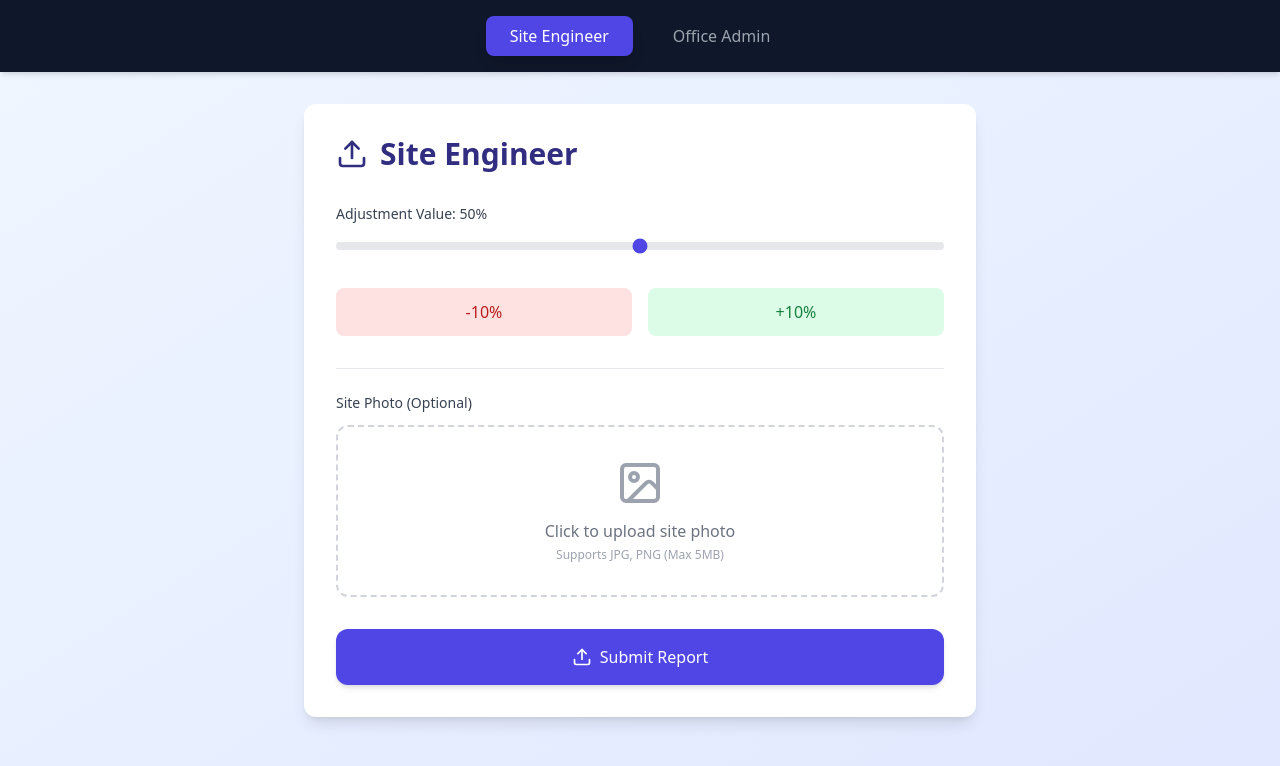
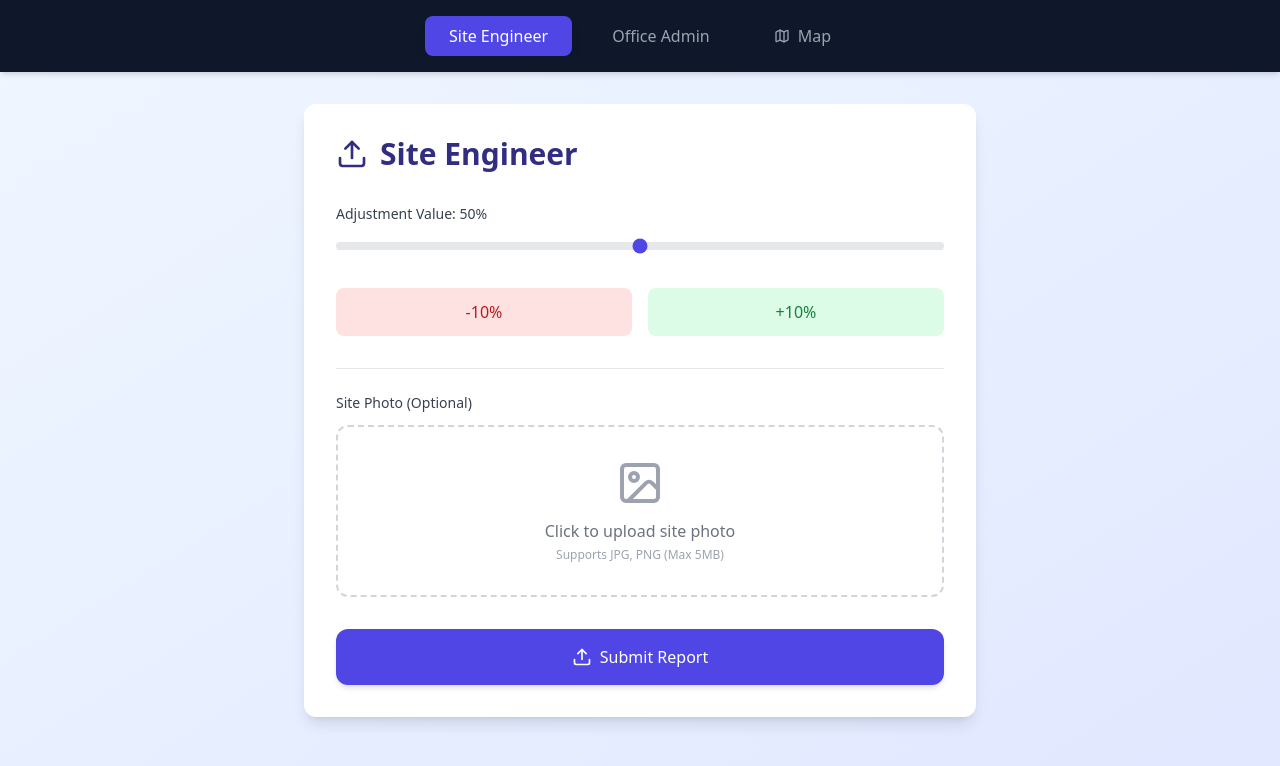
Before and after one commit to KrishPatel1605/comms-via-chunks, a React app in the folder frontend/: page / in a window 1280 px wide. Shown: the top 766 px of the page. Built offline with nearby package versions, Linux system fonts and the light colour scheme; the HTML template or start-up script is replaced by a standard one.

Commit message:
map route

```diff
--- a/frontend/src/App.jsx
+++ b/frontend/src/App.jsx
@@ -1,5 +1,5 @@
 import React, { useState, useEffect, useRef } from 'react';
-import { AlertCircle, CheckCircle, Upload, RefreshCw, Image as ImageIcon, X } from 'lucide-react';
+import { AlertCircle, CheckCircle, Upload, RefreshCw, Image as ImageIcon, X, Map } from 'lucide-react';
 
 // Increased chunk size to 50KB for better image performance
 const CHUNK_SIZE = 1024 * 50;
@@ -96,7 +96,29 @@ const uploadChunkedData = async (data, onProgress) => {
   return uploadId;
 };
 
-// Site Engineer Page
+// --- COMPONENTS ---
+
+// 1. Map Page
+const MapPage = () => {
+  return (
+    <div className="min-h-screen bg-gray-100 flex items-center justify-center p-4">
+      <div className="bg-white p-10 rounded-xl shadow-lg flex flex-col items-center gap-4 max-w-md w-full text-center">
+        <div className="p-4 bg-blue-50 rounded-full">
+          <Map className="w-12 h-12 text-blue-600" />
+        </div>
+        <h1 className="text-3xl font-bold text-gray-800">Hello World</h1>
+        <p className="text-gray-500">
+          You are currently at <strong>{window.location.pathname}</strong>
+        </p>
+        <p className="text-gray-400 text-sm">
+          Map integration coming soon.
+        </p>
+      </div>
+    </div>
+  );
+};
+
+// 2. Site Engineer Page
 const SiteEngineerPage = () => {
   const [sliderValue, setSliderValue] = useState(50);
   const [uploading, setUploading] = useState(false);
@@ -144,7 +166,7 @@ const SiteEngineerPage = () => {
       source: 'site_engineer',
       timestamp: new Date().toISOString(),
       sliderValue: sliderValue,
-      imageBase64: selectedImage, // Send base64 image (Backend handles Cloudinary)
+      imageBase64: selectedImage,
       metadata: {
         user: 'Site Engineer',
         location: 'Field Site A',
@@ -304,7 +326,7 @@ const SiteEngineerPage = () => {
   );
 };
 
-// Office Admin Page
+// 3. Office Admin Page
 const OfficeAdminPage = () => {
   const [data, setData] = useState({ sliderValue: 0, timestamp: null, imageUrl: null });
   const [lastUpdate, setLastUpdate] = useState('Never');
@@ -426,34 +448,76 @@ const OfficeAdminPage = () => {
   );
 };
 
-// Main App Router
+// --- MAIN APP COMPONENT WITH CUSTOM ROUTING ---
+
 export default function App() {
-  const [page, setPage] = useState('engineer');
+  // Initialize state with current window pathname
+  const [currentPath, setCurrentPath] = useState(window.location.pathname);
+
+  useEffect(() => {
+    // Handler for back/forward buttons
+    const onPopState = () => {
+      setCurrentPath(window.location.pathname);
+    };
+
+    window.addEventListener('popstate', onPopState);
+    return () => window.removeEventListener('popstate', onPopState);
+  }, []);
+
+  // Custom navigation function to update URL without reload
+  const navigate = (path) => {
+    window.history.pushState({}, '', path);
+    setCurrentPath(path);
+  };
+
+  // Determine active page based on path
+  const getPage = () => {
+    // Handle root path or empty string
+    if (currentPath === '/' || currentPath === '') return 'engineer';
+    // Strict matching for requested paths
+    if (currentPath === '/map') return 'map';
+    if (currentPath === '/admin') return 'admin';
+    // Fallback to engineer if path unknown, or handle 404
+    return 'engineer';
+  };
+
+  const activePage = getPage();
 
   return (
     <div>
       <div className="bg-slate-900 text-white p-4 sticky top-0 z-10 shadow-md">
-        <div className="max-w-4xl mx-auto flex justify-center gap-2 md:gap-4">
+        <div className="max-w-4xl mx-auto flex justify-center gap-2 md:gap-4 overflow-x-auto">
           <button
-            onClick={() => setPage('engineer')}
-            className={`px-4 md:px-6 py-2 rounded-lg font-medium transition text-sm md:text-base ${
-              page === 'engineer' ? 'bg-indigo-600 text-white shadow-lg' : 'text-gray-400 hover:bg-slate-800 hover:text-white'
+            onClick={() => navigate('/')}
+            className={`px-4 md:px-6 py-2 rounded-lg font-medium transition text-sm md:text-base whitespace-nowrap ${
+              activePage === 'engineer' ? 'bg-indigo-600 text-white shadow-lg' : 'text-gray-400 hover:bg-slate-800 hover:text-white'
             }`}
           >
             Site Engineer
           </button>
           <button
-            onClick={() => setPage('admin')}
-            className={`px-4 md:px-6 py-2 rounded-lg font-medium transition text-sm md:text-base ${
-              page === 'admin' ? 'bg-emerald-600 text-white shadow-lg' : 'text-gray-400 hover:bg-slate-800 hover:text-white'
+            onClick={() => navigate('/admin')}
+            className={`px-4 md:px-6 py-2 rounded-lg font-medium transition text-sm md:text-base whitespace-nowrap ${
+              activePage === 'admin' ? 'bg-emerald-600 text-white shadow-lg' : 'text-gray-400 hover:bg-slate-800 hover:text-white'
             }`}
           >
             Office Admin
           </button>
+          <button
+            onClick={() => navigate('/map')}
+            className={`px-4 md:px-6 py-2 rounded-lg font-medium transition text-sm md:text-base whitespace-nowrap flex items-center gap-2 ${
+              activePage === 'map' ? 'bg-blue-600 text-white shadow-lg' : 'text-gray-400 hover:bg-slate-800 hover:text-white'
+            }`}
+          >
+            <Map className="w-4 h-4" />
+            Map
+          </button>
         </div>
       </div>
 
-      {page === 'engineer' ? <SiteEngineerPage /> : <OfficeAdminPage />}
+      {activePage === 'engineer' && <SiteEngineerPage />}
+      {activePage === 'admin' && <OfficeAdminPage />}
+      {activePage === 'map' && <MapPage />}
     </div>
   );
 }
```
